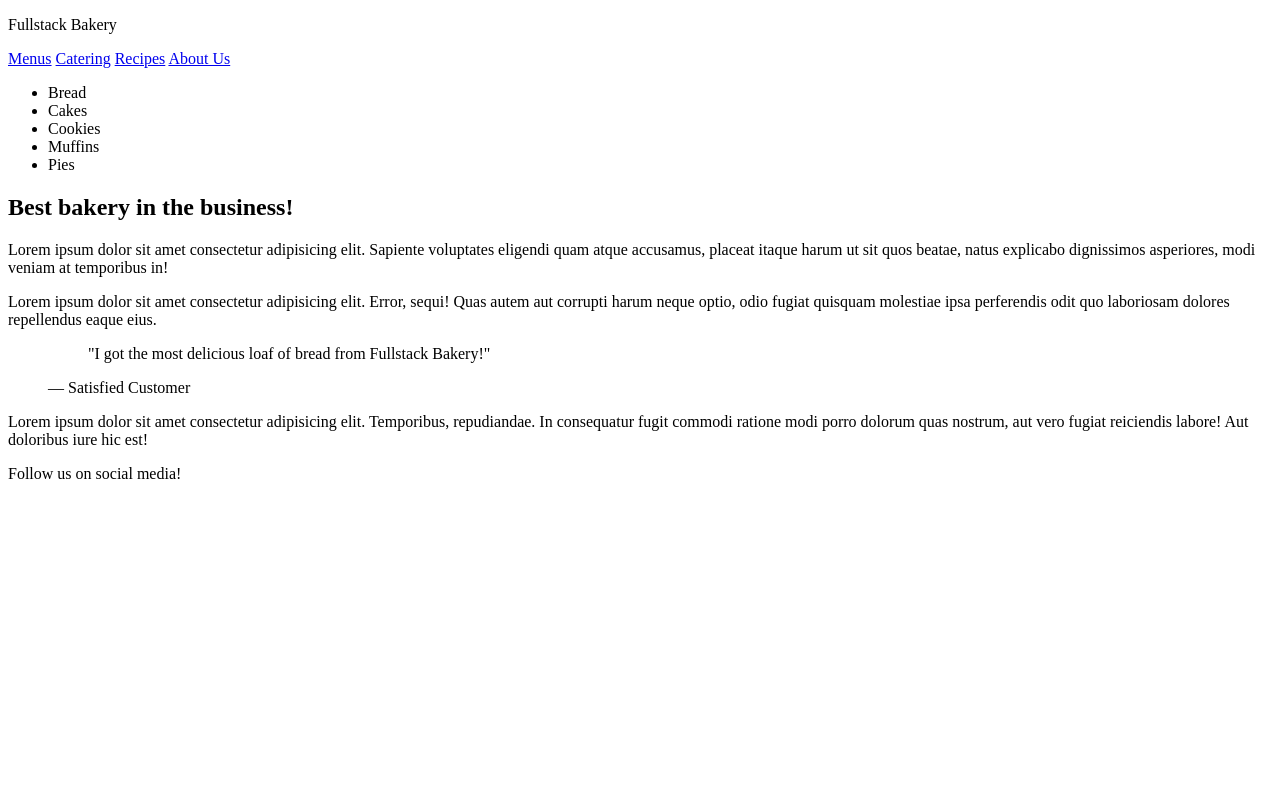
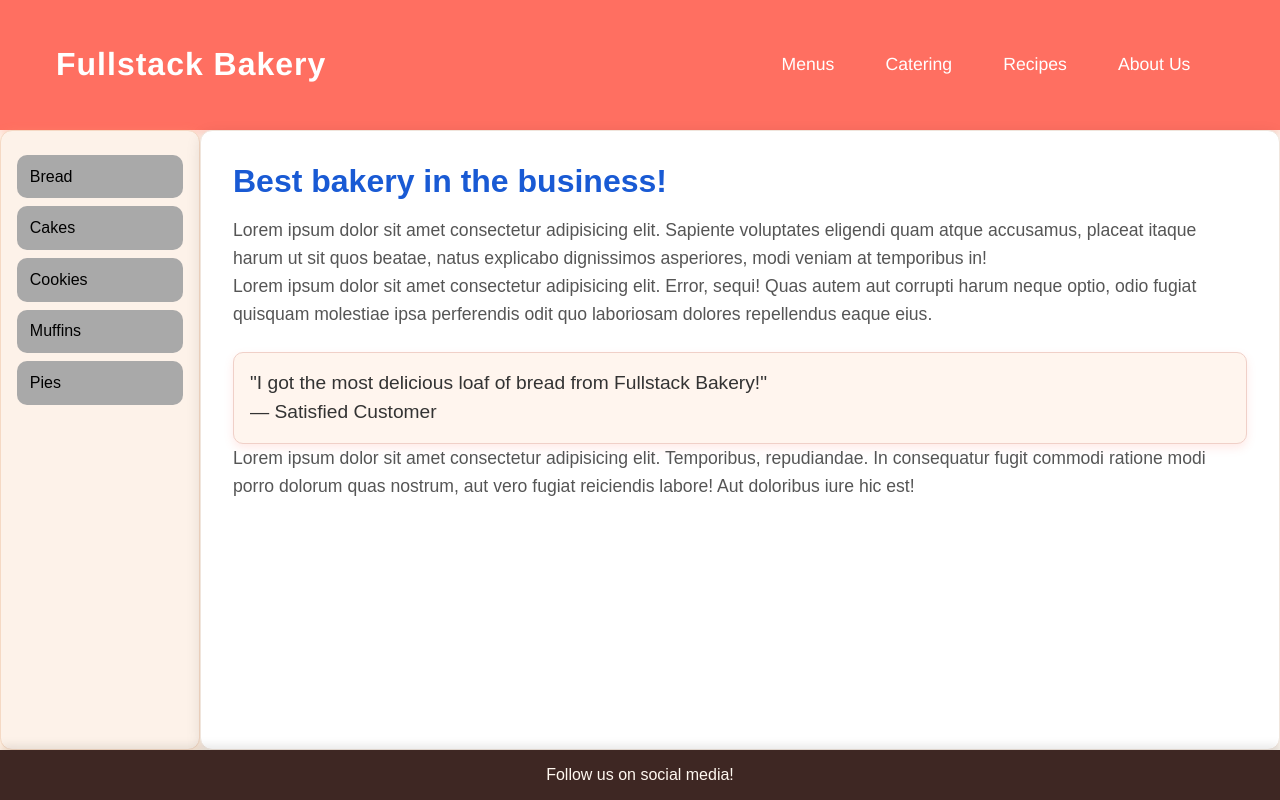
Before and after one commit to oromero1990/thebakery, a plain HTML site: page index.html in a window 1280 px wide. Drawn offline with Linux system fonts and the light colour scheme.

Commit message:
submodule changes

```diff
--- a/index.html
+++ b/index.html
@@ -1,10 +1,14 @@
 <!DOCTYPE html>
 <html lang="en">
   <head>
+    <meta charset="UTF-8" />
+    <meta name="viewport" content="width=device-width, initial-scale=1.0" />
+    <link rel="stylesheet" href="styles.css" />
     <title>Fullstack Bakery</title>
   </head>
   <body>
     <header>
+      <div class="header-content">
         <p class="brand">Fullstack Bakery</p>
         <nav>
           <a href="#">Menus</a>
@@ -12,6 +16,7 @@
           <a href="#">Recipes</a>
           <a href="#">About Us</a>
         </nav>
+      </div>
     </header>
     <main>
       <aside>
--- /dev/null
+++ b/styles.css
@@ -0,0 +1,127 @@
+* {
+  margin: 0;
+  padding: 0;
+  box-sizing: border-box;
+}
+
+body {
+  font-family: Arial, sans-serif;
+  background-color: #fff8f0;
+  display: flex;
+  flex-direction: column;
+  min-height: 100vh;
+}
+
+header {
+  background-color: #ff6f61;
+  padding: 1rem 2rem;
+  box-shadow: 0 4px 10px rgba(255, 111, 97, 0.3);
+}
+
+.header-content {
+  display: flex;
+  justify-content: space-between;
+  align-items: center;
+  max-width: 1200px;
+  margin: 0 auto;
+  padding: 1rem;
+  font-size: 2.5rem;
+  font-family: "Franklin Gothic Medium", "Arial Narrow", Arial, sans-serif;
+}
+
+header nav {
+  display: flex;
+  justify-content: center;
+  align-items: center;
+  gap: 1rem;
+  padding: 1rem;
+}
+
+header nav a {
+  color: white;
+  font-size: 1.1rem;
+  margin: 0 0.5rem;
+  text-decoration: none;
+  padding: 0.4rem 0.6rem;
+  border-radius: 6px;
+  transition: background-color 0.2s ease;
+}
+
+header nav a:hover {
+  background-color: rgba(255, 255, 255, 0.2);
+}
+
+main {
+  display: flex;
+  flex: 1;
+}
+
+aside {
+  flex: 0 0 200px;
+  background-color: #fdf2e9;
+  padding: 1rem;
+  border-radius: 12px;
+  border: 1px solid #f5d9c4;
+  box-shadow: 0 4px 12px rgba(255, 180, 120, 0.3);
+}
+
+aside ul {
+  list-style-type: none;
+}
+
+aside ul li {
+  background-color: darkgray;
+  padding: 0.8rem;
+  margin: 0.5rem 0;
+  border-radius: 10px;
+}
+
+article {
+  flex: 1;
+  padding: 2rem;
+  background-color: #fff;
+  border-radius: 12px;
+  border: 1px solid #f0e5dc;
+  box-shadow: 0 4px 15px rgba(0, 0, 0, 0.1);
+}
+
+article h1 {
+  font-size: 2rem;
+  color: #195ad4;
+  margin-bottom: 1rem;
+}
+
+article p {
+  font-size: 1.1rem;
+  line-height: 1.6;
+  color: #555;
+}
+
+.testimonial {
+  background-color: #fff5ee;
+  padding: 1rem;
+  margin-top: 1.5rem;
+  border-left: 6px solid #ff6f61;
+  border-radius: 10px;
+  border: 1px solid #f0d0c8;
+  box-shadow: 0 4px 10px rgba(255, 111, 97, 0.15);
+  font-size: 1.2rem;
+  line-height: 1.5;
+  color: #333;
+}
+
+footer {
+  background-color: #3e2723;
+  color: #fff8f0;
+  text-align: center;
+  padding: 1rem;
+  font-size: 1rem;
+  box-shadow: 0 -4px 10px rgba(0, 0, 0, 0.1);
+}
+
+.brand {
+  font-size: 2rem;
+  font-weight: bold;
+  color: white;
+  letter-spacing: 1px;
+}
```
Lines whose indentation alone changed are shown as unchanged.
